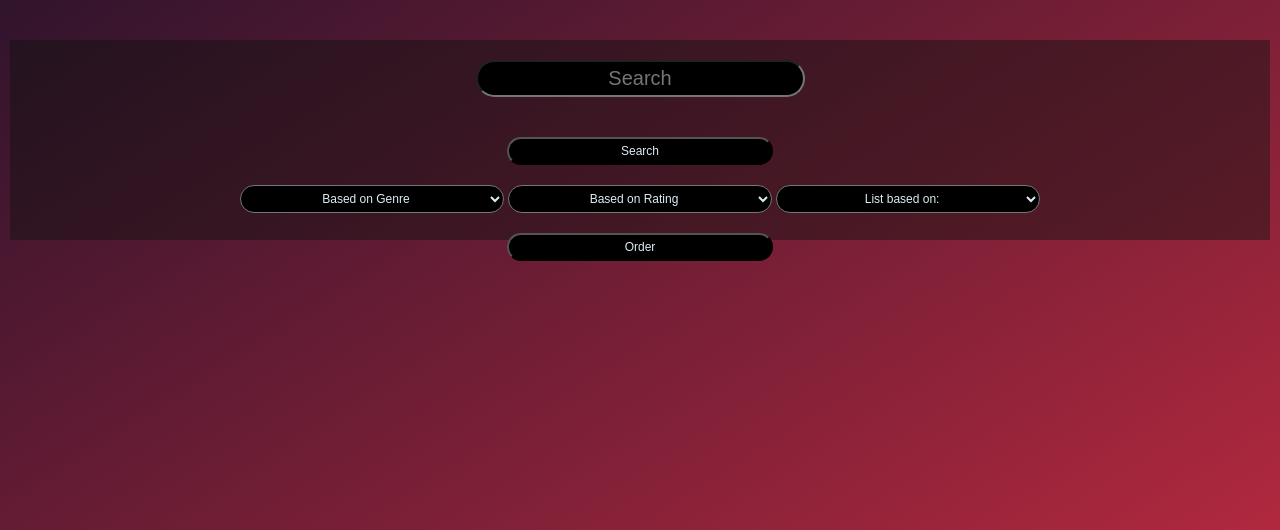
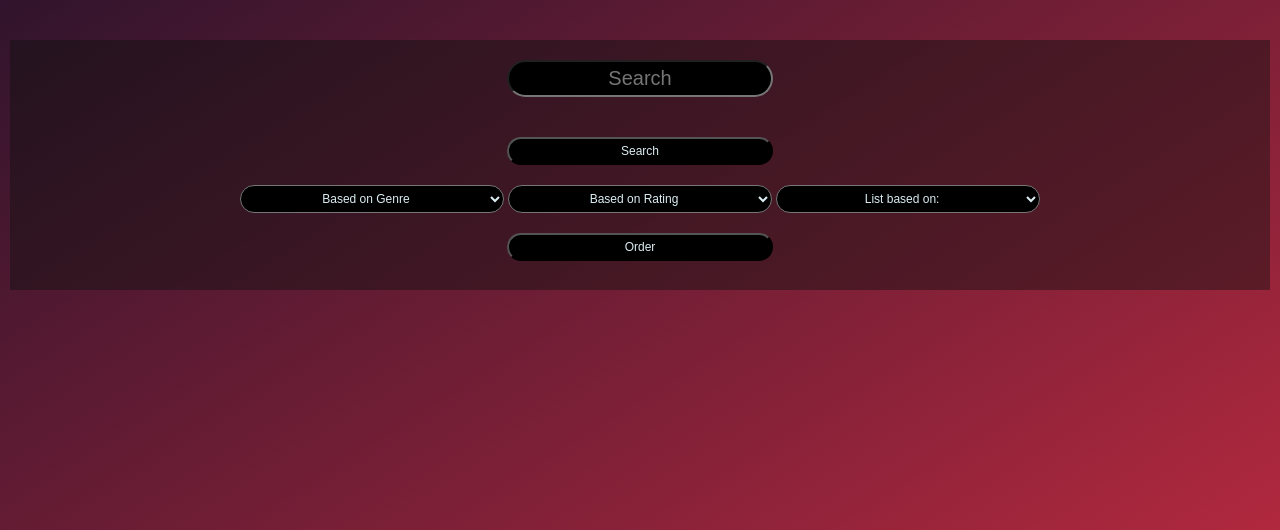
Before and after one commit to fabienndoj/soft_ing_Project, a PHP site: page /Ranking.php in a window 1280 px wide. Shown: the part 37-567 px from the top of the page. Run offline with PHP 8.4, Linux system fonts and the light colour scheme; the visitor is signed in with stand-in values (Sample User, id 1); data that the repository does not hold is empty.

Commit message:
Ranking css change

```diff
--- a/css/Ranking.css
+++ b/css/Ranking.css
@@ -68,7 +68,7 @@ nav a:hover{
     font-size: 1.6rem;
     margin: 4rem 1rem;
     background-color: rgb(17, 17, 17,.45);
-    height: 20rem;
+    height: 25rem;
 }
 form{
     position: relative;
@@ -76,17 +76,17 @@ form{
 #rankingSearch{
     background-color: rgb(0, 0, 0);
     border-radius: 25rem;
-    width: 25%;
+    width: 20%;
     color:#dbedf3;
     text-align: center;
     margin: 2rem auto;
     padding: 0.5rem;
     font-size: 2rem;
     font-weight: 500;
-    transition: all .5s;
+    transition: all .1s;
 }
 #rankingSearch:active,#rankingSearch:hover{
-    width:70%;
+    width:22%;
 }
 .SearchBox select,#searchButton{
     background-color: rgb(0, 0, 0);
```
Also changed, not shown: img/12AM.jpg (deleted), img/2001Space.jpg (deleted), img/AceInTheWhole.jpg (deleted), img/BladerRunner2049.jpg (deleted), img/GrandBudapestHotel.jpg (deleted), img/clockworkOrange.jpg (deleted), img/deadpoet.gif (deleted), img/spiritedAway.jpg (deleted).
